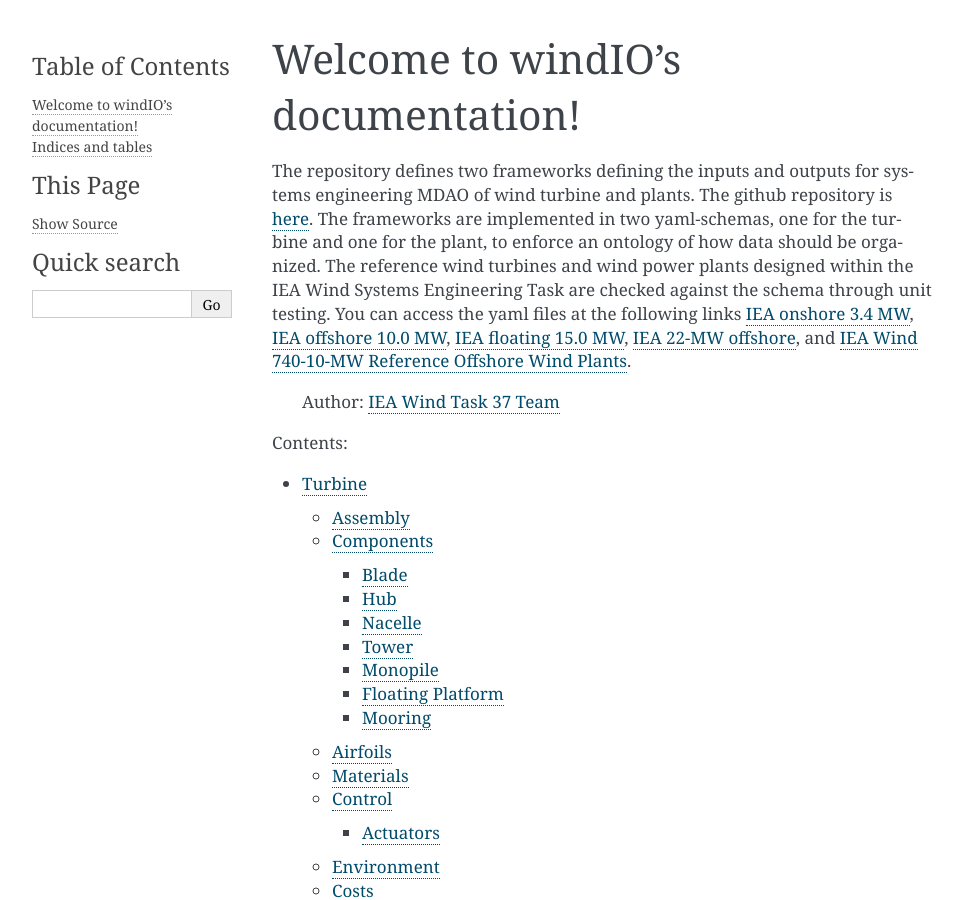
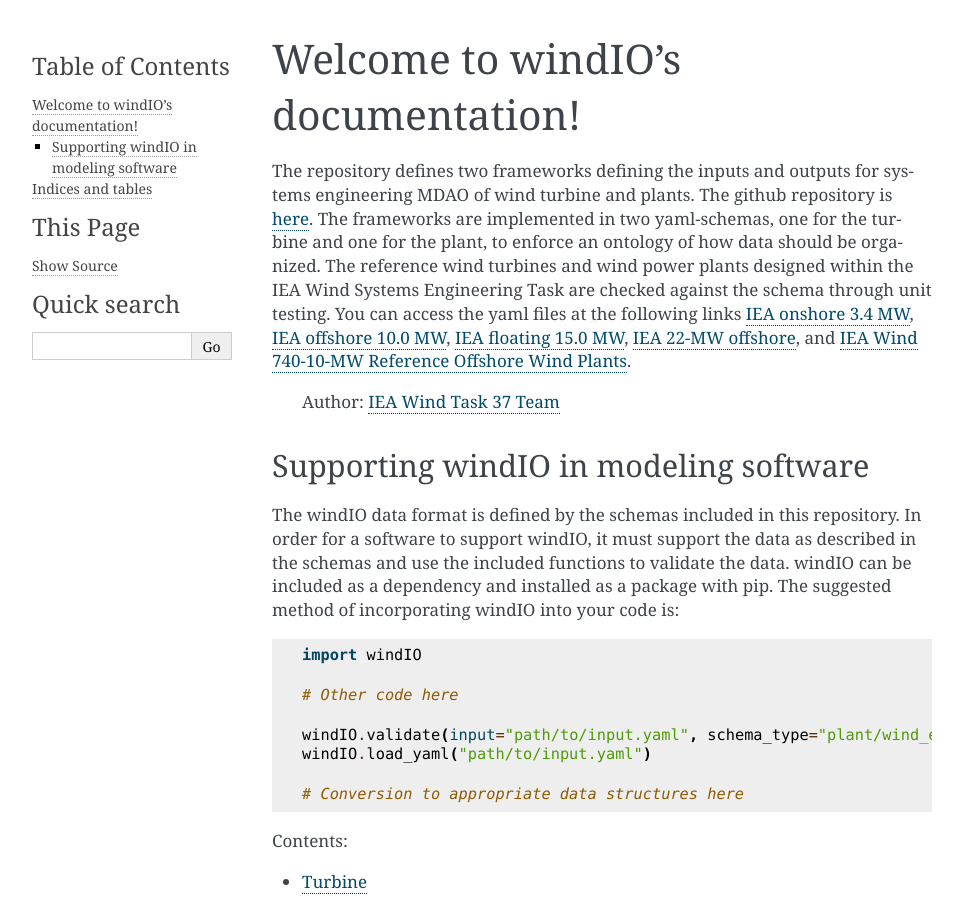
Before and after one commit to IEAWindTask37/windIO, a Sphinx documentation site: the page built from docs/index.rst, in a window 1280 px wide and 900 px high. Shown: the whole window, without its empty margins (148-1111 px from the left). Built offline with Sphinx 7.4.7, drawn with Linux system fonts in a browser that asks for light colours.

Commit message:
Add instruction for incorporating into software

```diff
--- a/docs/index.rst
+++ b/docs/index.rst
@@ -12,6 +12,26 @@
 The frameworks are implemented in two yaml-schemas, one for the turbine and one for the plant, to enforce an ontology of how data should be organized. The reference wind turbines and wind power plants designed within the IEA Wind Systems Engineering Task are checked against the schema through unit testing. You can access the yaml files at the following links `IEA onshore 3.4 MW  <https://github.com/IEAWindSystems/IEA-3.4-130-RWT/blob/master/yaml/IEA-3.4-130-RWT.yaml>`_, `IEA offshore 10.0 MW  <https://github.com/IEAWindSystems/IEA-10.0-198-RWT/blob/master/yaml/IEA-10-198-RWT.yaml>`_, `IEA floating 15.0 MW  <https://github.com/IEAWindSystems/IEA-15-240-RWT/blob/master/WT_Ontology/IEA-15-240-RWT.yaml>`_, `IEA 22-MW offshore <https://github.com/IEAWindSystems/IEA-22-280-RWT>`_, and `IEA Wind 740-10-MW Reference Offshore Wind Plants <https://github.com/IEAWindSystems/IEA-Wind-740-10-ROWP/blob/main/README.md>`_.
 
     Author: `IEA Wind Task 37 Team <mailto:pietro.bortolotti@nrel.gov>`_
+
+Supporting windIO in modeling software
+--------------------------------------
+
+The windIO data format is defined by the schemas included in this repository.
+In order for a software to support windIO, it must support the data as described in the schemas
+and use the included functions to validate the data.
+windIO can be included as a dependency and installed as a package with pip.
+The suggested method of incorporating windIO into your code is:
+
+.. code-block:: python
+
+   import windIO
+
+   # Other code here
+
+   windIO.validate(input="path/to/input.yaml", schema_type="plant/wind_energy_system <for example>")
+   windIO.load_yaml("path/to/input.yaml")
+
+   # Conversion to appropriate data structures here
 
 .. toctree::
    :maxdepth: 3
```
